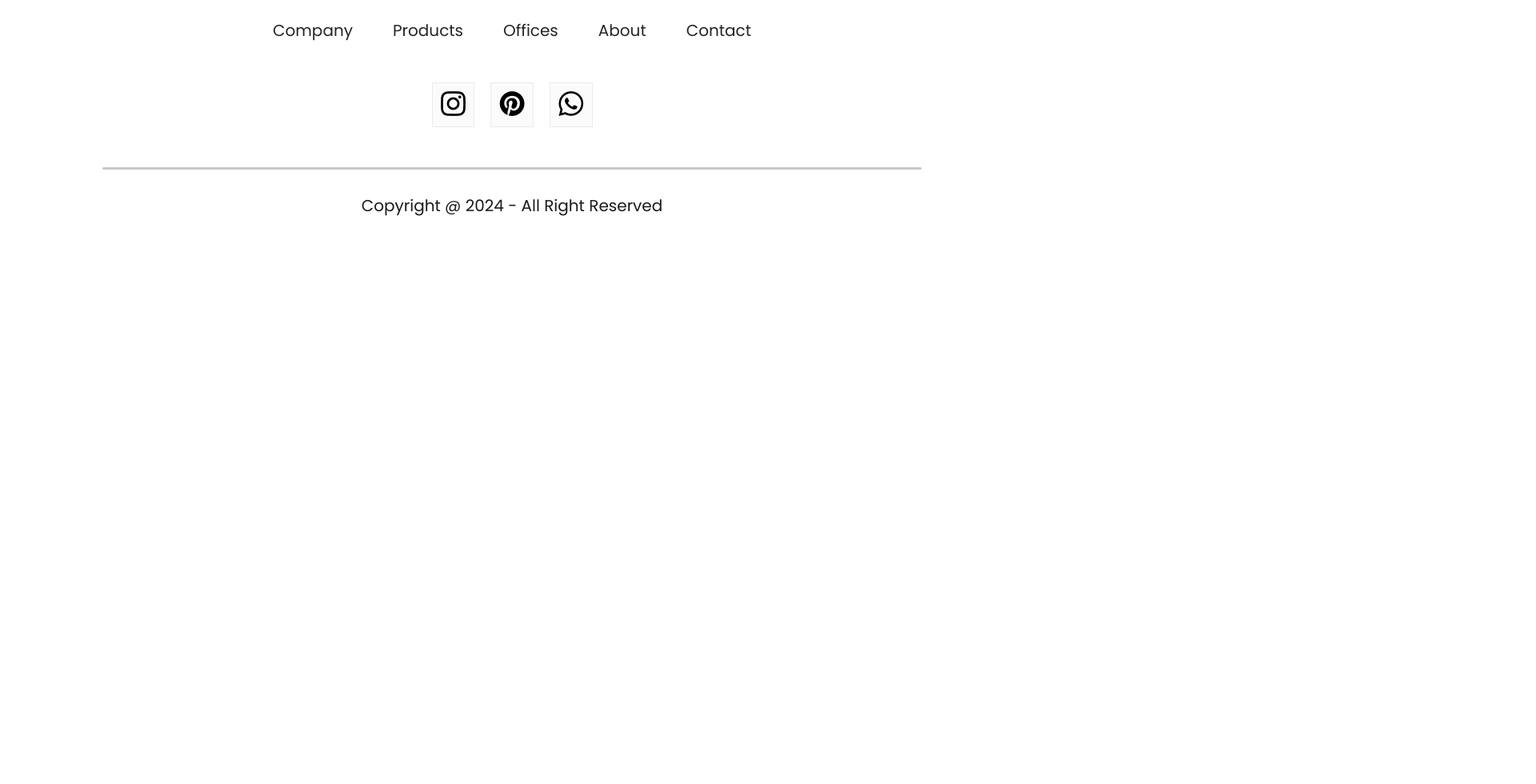
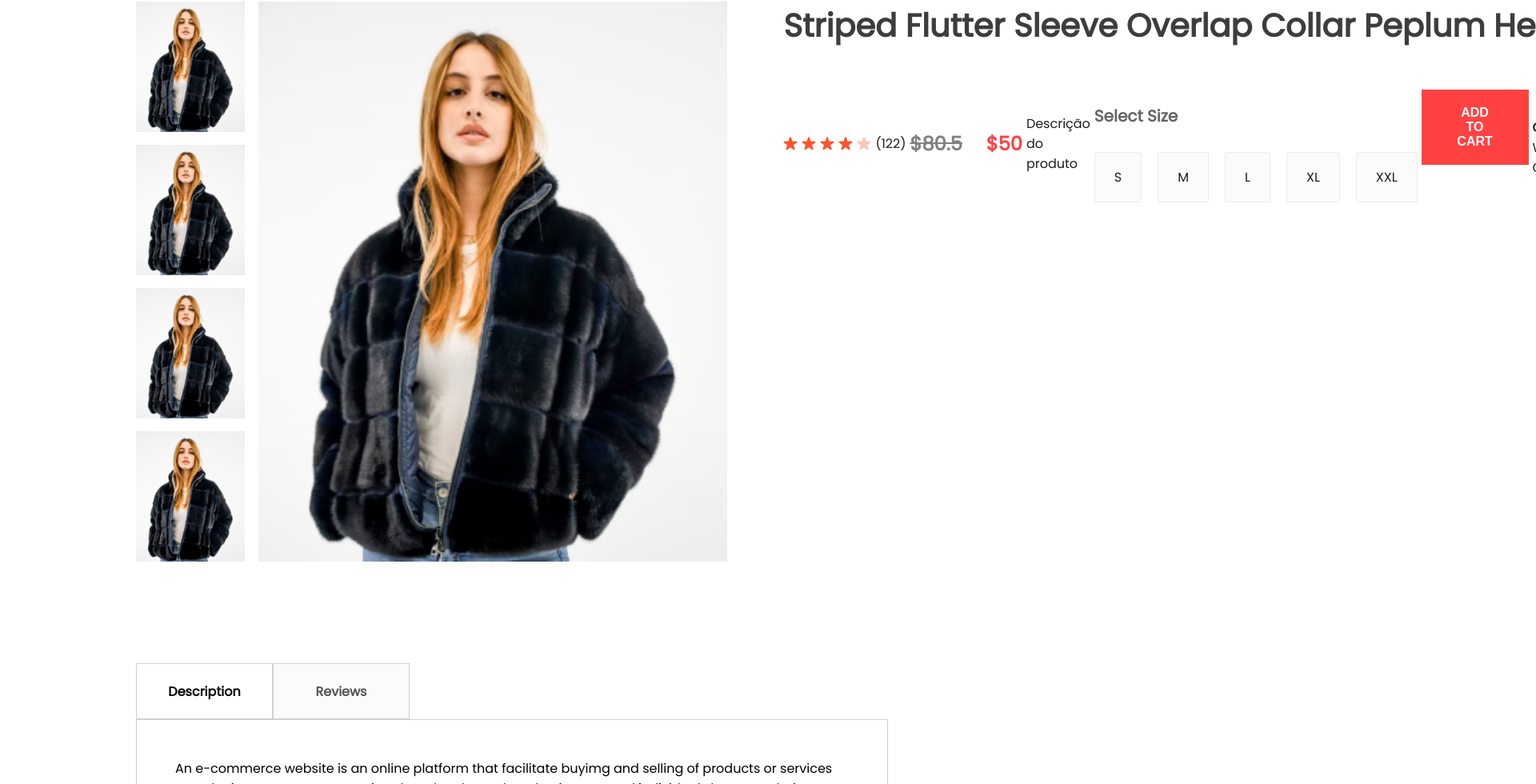
Before and after one commit to DouglasWillianBasilio/ecommerceFullStack, a React (Create React App) app in the folder frontend/: page /product/1 in a window 1280 px wide. Shown: the part 240-1220 px from the top of the page at 80% size, 1920 px wide, since content can reach past the window. Before the commit the page ends 800 px from the top, so only its background shows below. Built offline with nearby package versions, Linux system fonts and the light colour scheme.

Commit message:
feat: Adicionar componentes ProductDisplay, Breadcrum e DescriptionBox
Adiciona os componentes ProductDisplay para exibir detalhes do produto, Breadcrum para a navegação hierárquica e DescriptionBox para exibir informações sobre um site de comércio eletrônico.

```diff
--- a/frontend/src/Components/Breadcrums/Breadcrum.css
+++ b/frontend/src/Components/Breadcrums/Breadcrum.css
@@ -0,0 +1,10 @@
+.breadcrum {
+    display: flex;
+    align-items: center;
+    gap: 8px;
+    color: #5e5e5e;
+    font-size: 16px;
+    font-weight: 600;
+    margin: 60px 170px;
+    text-transform: capitalize;
+}
--- /dev/null
+++ b/frontend/src/Components/DescriptionBox/DescriptionBox.css
@@ -0,0 +1,32 @@
+.descriptionbox {
+    margin: 120px 170px;
+}
+
+.descriptionbox-navigator {
+    display: flex;
+}
+
+.descriptionbox-nav-box {
+    display: flex;
+    align-items: center;
+    justify-content: center;
+    font-size: 16px;
+    font-weight: 600;
+    width: 171px;
+    height: 70px;
+    border: 1px solid #d0d0d0;
+}
+
+.descriptionbox-nav-box.fade {
+    background: #fbfbfb;
+    color: #555;
+}
+
+.descriptionbox-description {
+    display: flex;
+    flex-direction: column;
+    gap: 25px;
+    border: 1px solid #d0d0d0;
+    padding: 48px;
+    padding-bottom: 70px;
+}
--- /dev/null
+++ b/frontend/src/Components/DescriptionBox/DescriptionBox.jsx
@@ -0,0 +1,23 @@
+import React from 'react'
+import './DescriptionBox.css'
+
+export const DescriptionBox = () => {
+  return (
+    <div className='descriptionbox'>
+      <div className="descriptionbox-navigator">
+        <div className="descriptionbox-nav-box">
+            Description
+        </div>
+        <div className="descriptionbox-nav-box fade">
+            Reviews
+        </div>
+      </div>
+      <div className="descriptionbox-description">
+        <p>An e-commerce website is an online platform that facilitate buyimg and selling of products or services over the internet servers as a virtual marketplace where businesses and individual showcase their products.</p>
+        <p>
+            E-commerce websites typically display products or services a detailed descriptions, images, prices, and any available.
+        </p>
+      </div>
+    </div>
+  )
+}
--- /dev/null
+++ b/frontend/src/Components/ProductDisplay/ProductDisplay.css
@@ -0,0 +1,104 @@
+.productdisplay {
+    display: flex;
+    margin: 0px 170px;
+}
+
+.productdisplay-left {
+    display: flex;
+    gap: 17px;
+}
+
+.productdisplay-img-list {
+    display: flex;
+    flex-direction: column;
+    gap: 16px;
+}
+
+.productdisplay-img-list img {
+    height: 163px;
+}
+
+.productdisplay-main-img {
+    width: 586px;
+    height: 700px;
+}
+
+.productdisplay-right {
+    margin: 0px 70px;
+    display: flex;
+    flex-direction: column;
+}
+
+.productdisplay-right h1 {
+    color: #3d3d3d;
+    font-size: 40px;
+    font-weight: 700;
+}
+
+.productdisplay-right-star {
+    display: flex;
+    align-items: center;
+    margin-top: 13px;
+    gap: 5px;
+    color: #1c1c1c;
+    font-size: 16px;
+}
+
+.productdisplay-right-prices {
+    display: flex;
+    margin: 40px 0px;
+    gap: 30px;
+    font-size: 24px;
+    font-weight: 700;
+}
+
+.productdisplay-right-price-old {
+    color: #818181;
+    text-decoration: line-through;
+}
+
+.productdisplay-right-price-new {
+    color: #ff4141;
+}
+
+.productdisplay-right-size h1 {
+    margin-top: 55px;
+    color: #656565;
+    font-size: 20px;
+    font-weight: 600;
+}
+
+.productdisplay-right-sizes {
+    display: flex;
+    margin: 30px 0px;
+    gap: 20px;
+}
+
+.productdisplay-right-sizes div {
+    padding: 18px 24px;
+    background: #fbfbfb;
+    border: 1px solid #ebebeb;
+    border-radius: 3px;
+    cursor: pointer;
+}
+
+.productdisplay-right button {
+    padding: 20px 40px;
+    width: 200px;
+    font-size: 16px;
+    font-weight: 600;
+    color: white;
+    background: #ff4141;
+    margin-bottom: 40px;
+    border: none;
+    outline: none;
+    cursor: pointer;
+}
+
+.productdisplay-right-category {
+    margin-top: 10px;
+}
+
+.productdisplay-right-category span {
+    font-weight: 600;
+}
--- /dev/null
+++ b/frontend/src/Components/ProductDisplay/ProductDisplay.jsx
@@ -0,0 +1,64 @@
+import React from 'react'
+import './ProductDisplay.css'
+import star_icon from '../Assets/star_icon.png'
+import star_dull_icon from '../Assets/star_dull_icon.png'
+
+export const ProductDisplay = (props) => {
+    const {product} = props;
+  return (
+    <div className='productdisplay'>
+      <div className="productdisplay-left">
+        <div className="productdisplay-img-list">
+            <img src={product.image} alt="" />
+            <img src={product.image} alt="" />
+            <img src={product.image} alt="" />
+            <img src={product.image} alt="" />
+        </div>
+        <div className="productdisplay-img">
+            <img className='productdisplay-main-img' src={product.image} alt="" />
+        </div>
+      </div>
+
+      <div className="productdisplay-right">
+        <h1>{product.name}</h1>
+        <div className="productdisplay-right-star">
+            <img src={star_icon} alt="" />
+            <img src={star_icon} alt="" />
+            <img src={star_icon} alt="" />
+            <img src={star_icon} alt="" />
+            <img src={star_dull_icon} alt="" />
+            <p>(122)</p>
+            <div className="productdisplay-right-prices">
+                <div className="productdisplay-right-price-old">
+                    ${product.old_price}
+                </div>
+
+                <div className="productdisplay-right-price-new">
+                    ${product.new_price}
+                </div>
+            </div>
+            <div className="productdisplay-right-description">
+                Descrição do produto
+            </div>
+            <div className="productdisplay-right-size">
+                <h1>Select Size</h1>
+                <div className="productdisplay-right-sizes">
+                    <div>S</div>
+                    <div>M</div>
+                    <div>L</div>
+                    <div>XL</div>
+                    <div>XXL</div>
+                </div>
+            </div>
+            <button>ADD TO CART</button>
+            <p className="productdisplay-right-category">
+                <span>Category :</span> Women, T-Shirt, Crop Top
+            </p>
+            <p className="productdisplay-right-category">
+                <span>Tags :</span> Modern, Latest
+            </p>
+        </div>
+      </div>
+    </div>
+  )
+}
--- a/frontend/src/Pages/Product.jsx
+++ b/frontend/src/Pages/Product.jsx
@@ -2,6 +2,8 @@ import React, { useContext } from 'react'
 import { ShopContext } from '../Context/ShopContext'
 import { useParams } from 'react-router-dom'
 import { Breadcrum } from '../Components/Breadcrums/Breadcrum';
+import { ProductDisplay } from '../Components/ProductDisplay/ProductDisplay';
+import { DescriptionBox } from '../Components/DescriptionBox/DescriptionBox';
 
 export const Product = () => {
   const {all_product} = useContext(ShopContext);
@@ -11,6 +13,8 @@ export const Product = () => {
   return (
     <div>
       <Breadcrum product={product} />
+      <ProductDisplay product={product} />
+      <DescriptionBox  />
     </div>
   )
 }
```
Also changed, not shown: frontend/src/Components/RelatedProducts/RelatedProducts.jsx (added, +10 -0 lines), frontend/src/Components/Breadcrums/Breadcrum.jsx (line endings or trailing spaces), frontend/src/Components/RelatedProducts/RelatedProducts.css (added).
